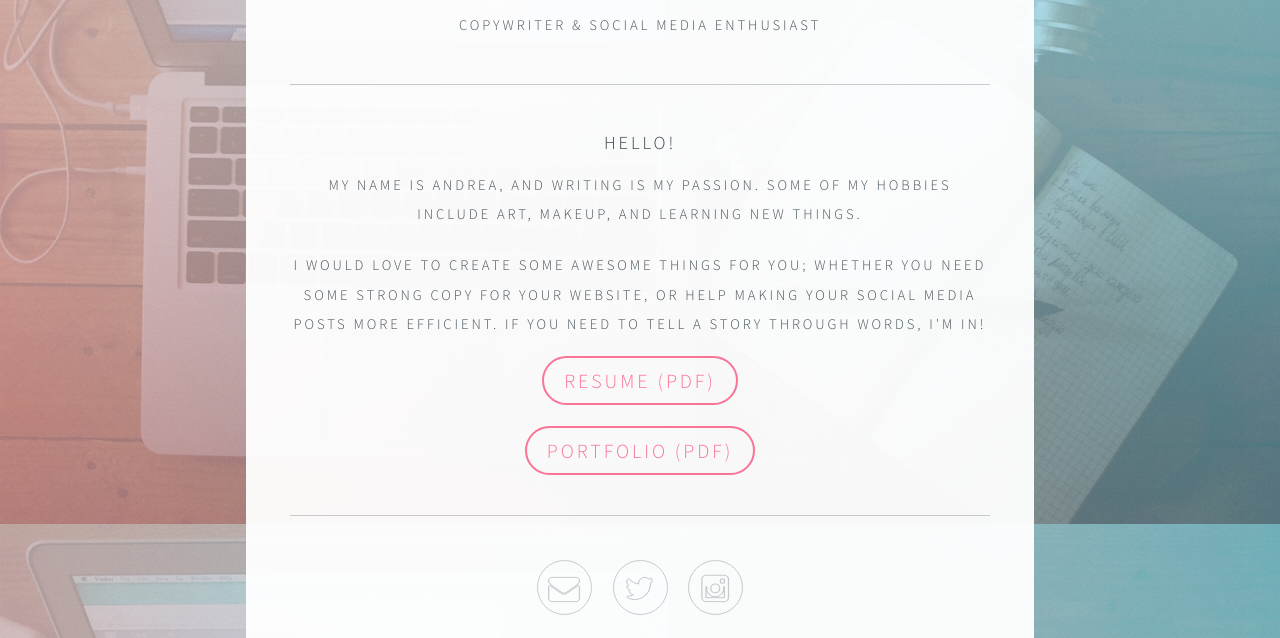
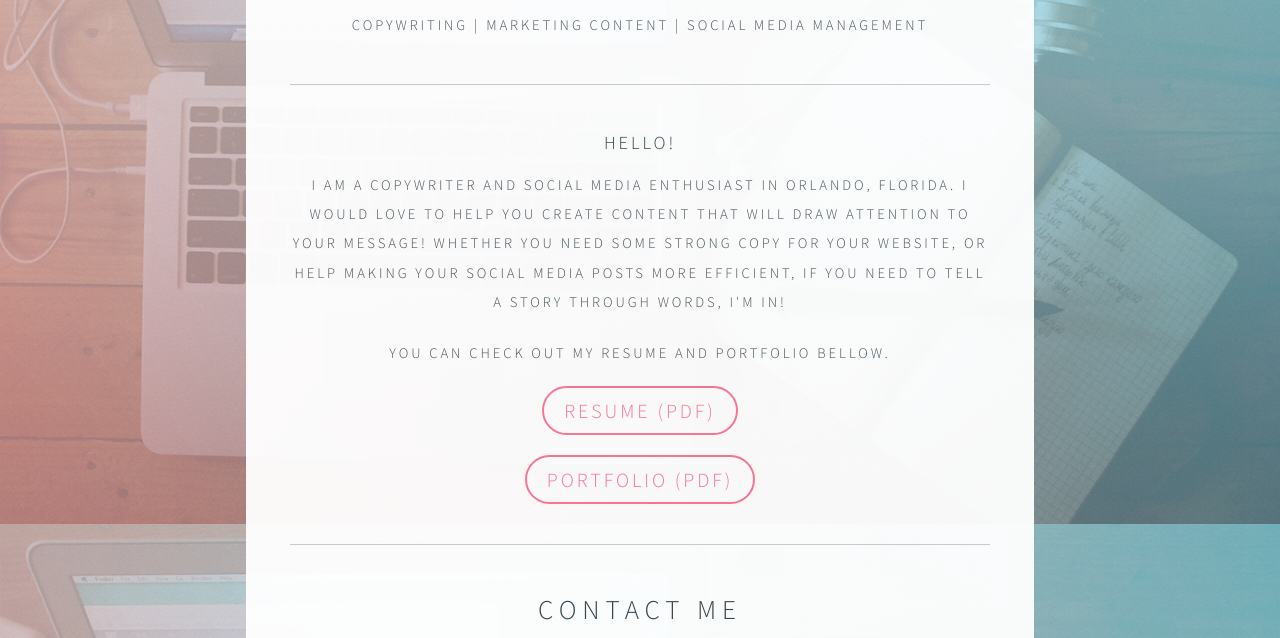
Before and after one commit to OhHiAndie/portfolio_landing_page, a plain HTML site: page index.html in a window 1280 px wide. Shown: the part 276-914 px from the top of the page. Drawn offline with Linux system fonts and the light colour scheme.

Commit message:
Changed some copy, added LinkedIn icon.

```diff
--- a/index.html
+++ b/index.html
@@ -6,7 +6,7 @@
 -->
 <html>
 	<head>
-		<title>andrea oleson | copywriter</title>
+		<title>ANDREA OLESON | Copywriting | Marketing Content | Social Media Management</title>
 		<meta charset="utf-8" />
 		<meta name="viewport" content="width=device-width, initial-scale=1" />
 		<!--[if lte IE 8]><script src="assets/js/html5shiv.js"></script><![endif]-->
@@ -41,17 +41,14 @@
 						<header>
 							<span class="avatar"><img src="images/avatar.jpg" alt="" /></span>
 							<h1>Andrea Oleson</h1>
-							<p>Copywriter & Social Media Enthusiast</p>
+							<p>Copywriting | Marketing Content | Social Media Management</p>
 						</header>
-
 
 						<div style="max-width: 700px">
 						<hr />
 						<h2>Hello!</h2>
-							<p>My name is Andrea, and writing is my passion. Some of my hobbies include art, makeup, and learning new things.</p>
-							<p>I would love to create some awesome things for you; whether you need some strong copy for your website, or help making your social media posts more efficient. If you need to tell a story through words, I'm in!</p>
-
-							<p>
+							<p>I am a copywriter and social media enthusiast in Orlando, Florida. I would love to help you create content that will draw attention to your message! Whether you need some strong copy for your website, or help making your social media posts more efficient, if you need to tell a story through words, I'm in!</p>
+							<p>You can check out my resume and portfolio bellow.</p>
 								<a class="btn" href="andrea-oleson-copywriter-resume.pdf">Resume (PDF)</a>
 								<br /><br />
 								<a class="btn" href="andrea-oleson-copywriter-portfolio.pdf">Portfolio (PDF)</a>
@@ -98,10 +95,11 @@
 						<hr />
 						-->
 						<footer>
+						<h1>Contact Me</h1>
 							<ul class="icons">
 								<li><a href="mailto:hello@andreaoleson.com" class="fa-envelope">Email</a></li>
+								<li><a href="https://www.linkedin.com/in/andreaoleson" class="fa-linkedin">LinkedIn</a></li>
 								<li><a href="https://twitter.com/OhHiAndie" class="fa-twitter">Twitter</a></li>
-								<li><a href="https://www.instagram.com/ohhiandie/" class="fa-instagram">Instagram</a></li>
 							</ul>
 						</footer>
 					</section>
```
